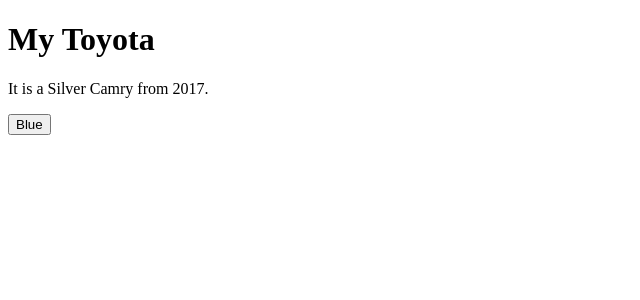
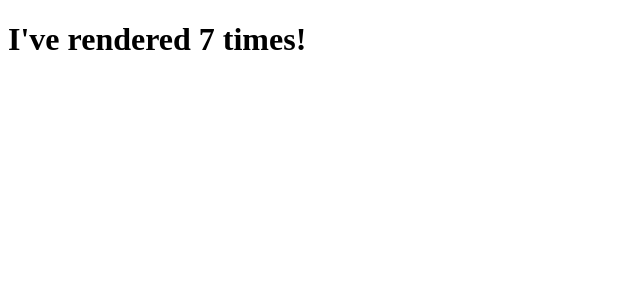
Before and after one commit to thanhpham091790/reactjs, a React (Vite) app in the folder 01-react-tutorial/my-react-app/: page / in a window 1280 px wide. Shown: the top 300 px of the page, without its empty margins (0-640 px from the left). Built offline with nearby package versions, Linux system fonts and the light colour scheme.

Commit message:
Some examples of side effects are: fetching data, directly updating the DOM, and timer.

```diff
--- a/01-react-tutorial/my-react-app/src/App.jsx
+++ b/01-react-tutorial/my-react-app/src/App.jsx
@@ -1,23 +1,19 @@
 
-import { useState } from "react";
+import { useState, useEffect } from "react";
 
 function App() {
-  const [car, setCar] = useState({
-    brand: 'Toyota',
-    model: 'Camry',
-    year: '2017',
-    color: 'Silver'
+
+  const [count, setCount] = useState(0);
+
+  useEffect(() => {
+    setTimeout(() => {
+      setCount(prevCount => prevCount + 1);
+    }, 1000);
   });
-
-  function changeColor(newColor) {
-    setCar(prevCar => ({ ...prevCar, color: newColor }));
-  }
 
   return (
     <>
-      <h1>My {car.brand}</h1>
-      <p>It is a {car.color} {car.model} from {car.year}.</p>
-      <button type="button" onClick={() => changeColor('Blue')}>Blue</button>
+      <h1>I've rendered {count} times!</h1>
     </>
   );
 }
```
